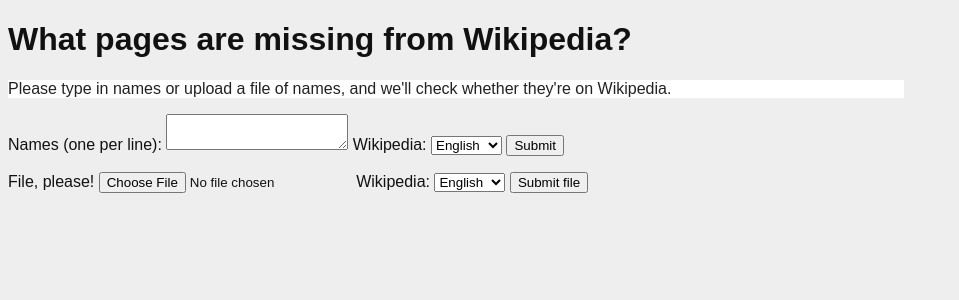
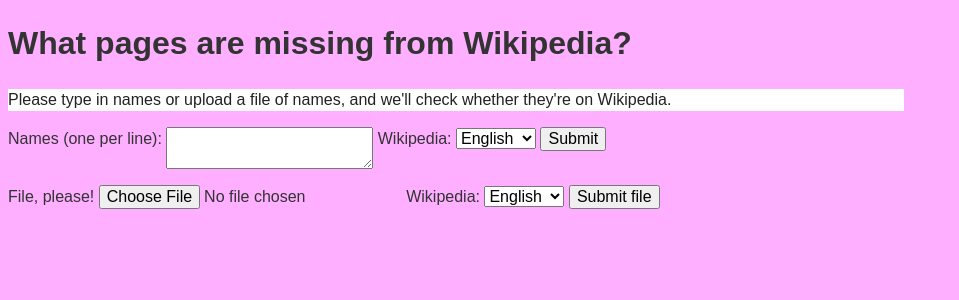
Before and after one commit to brainwane/missing-from-wikipedia, a Flask app: page /index in a window 1280 px wide. Shown: the top 300 px of the page, without its empty margins (0-959 px from the left). Run offline with Flask 2, Linux system fonts and the light colour scheme.

Commit message:
css and favicon tweaks

```diff
--- a/webapp/static/css/my.css
+++ b/webapp/static/css/my.css
@@ -1,12 +1,62 @@
+
+html {
+  font-family: sans-serif;
+  -webkit-text-size-adjust: 100%;
+      -ms-text-size-adjust: 100%;
+}
+
 body {
 /*
 built-in HTML tag body
 */
-background-color: #eeeeee;
-font-family: Liberation, sans-serif; /* figure out floss version*/
-color: #111111;
-width: 100%;
-    }
+  width: 100%;
+  line-height: 1.428571429;
+  color: #333333;
+  background-color: #feafff;
+}
+
+button,
+input,
+select,
+textarea {
+  margin: 0;
+  font-family: inherit;
+  font-size: 100%;
+}
+
+button,
+input {
+  line-height: normal;
+}
+
+button,
+select {
+  text-transform: none;
+}
+
+button,
+html input[type="button"],
+input[type="reset"],
+input[type="submit"] {
+  cursor: pointer;
+  -webkit-appearance: button;
+}
+
+button::-moz-focus-inner,
+input::-moz-focus-inner {
+  padding: 0;
+  border: 0;
+}
+
+textarea {
+  overflow: auto;
+  vertical-align: top;
+}
+
+table {
+  border-collapse: collapse;
+  border-spacing: 0;
+}
 
 .textnames {
 /*
--- a/webapp/templates/datainput.html
+++ b/webapp/templates/datainput.html
@@ -3,6 +3,7 @@
 <title>Missing from Wikipedia</title>
 <meta http-equiv="Content-Type" content="text/html; charset=utf-8">
 <link rel=stylesheet type=text/css href='{{ url_for('static',filename='css/my.css')}}'>
+<link rel="shortcut icon" href="{{ url_for('static', filename='ico/favicon.ico') }}">
 </head>
 <body>  <h1>What pages are missing from Wikipedia?</h1>
   <div class="instructions" >
--- a/webapp/templates/results.html
+++ b/webapp/templates/results.html
@@ -2,6 +2,7 @@
 <title>Missing from Wikipedia</title>
 <meta http-equiv="Content-Type" content="text/html; charset=utf-8">
 <link rel=stylesheet type=text/css href='{{ url_for('static',filename='css/my.css')}}'>
+<link rel="shortcut icon" href="{{ url_for('static', filename='ico/favicon.ico') }}">
 <div class=page>
   <h1>What pages are missing from Wikipedia?</h1>
   <div class=metanav>
```
